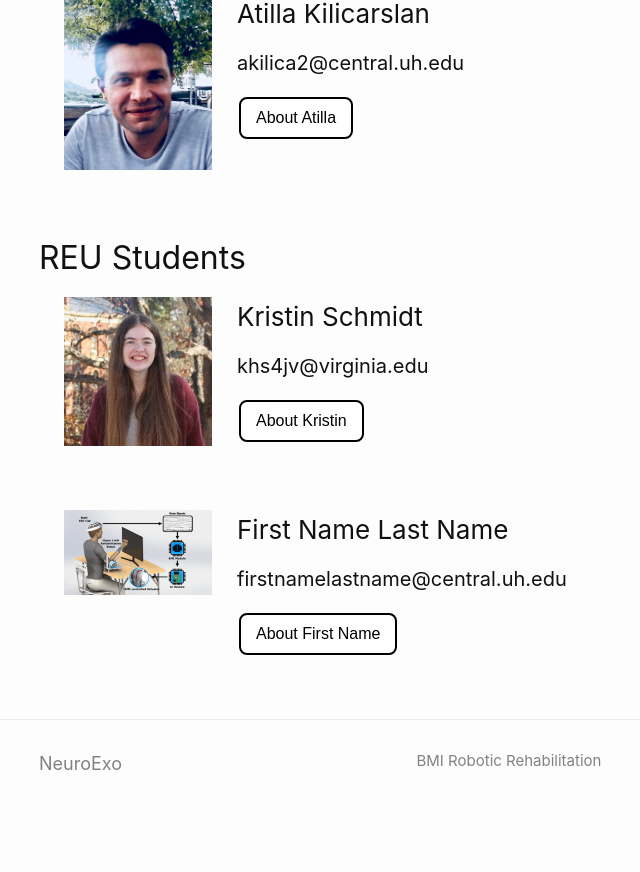
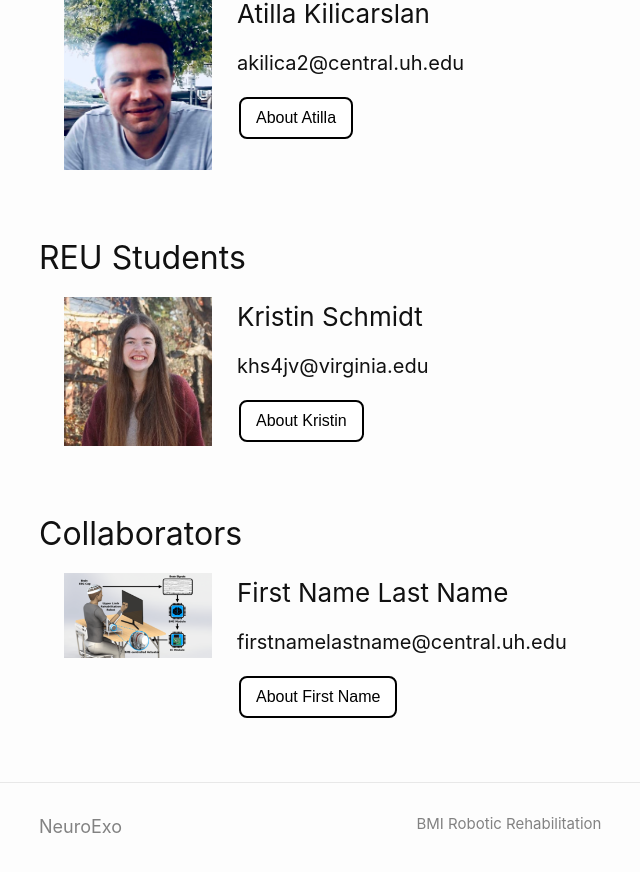
Before and after one commit to arcraik/neuroexo-website, a Jekyll site: the page built from people.md, in a window 1280 px wide and 900 px high, scrolled down 582 px. Shown: the top 872 px of the window, without its empty margins (231-871 px from the left). Built offline with Jekyll 4.4.1, drawn with Linux system fonts in a browser that asks for light colours; before the commit the page ends 1419 px from its top, so only the background shows below that.

Commit message:
Update people.md

```diff
--- a/people.md
+++ b/people.md
@@ -98,6 +98,7 @@ title: People
   </div>
 </div>
 <br>
+<h2>Collaborators</h2>
 <div>
   <img class="peoplepic" src="/assets/newfigure.png" alt="Test" />
   <h3> First Name Last Name</h3>
```
